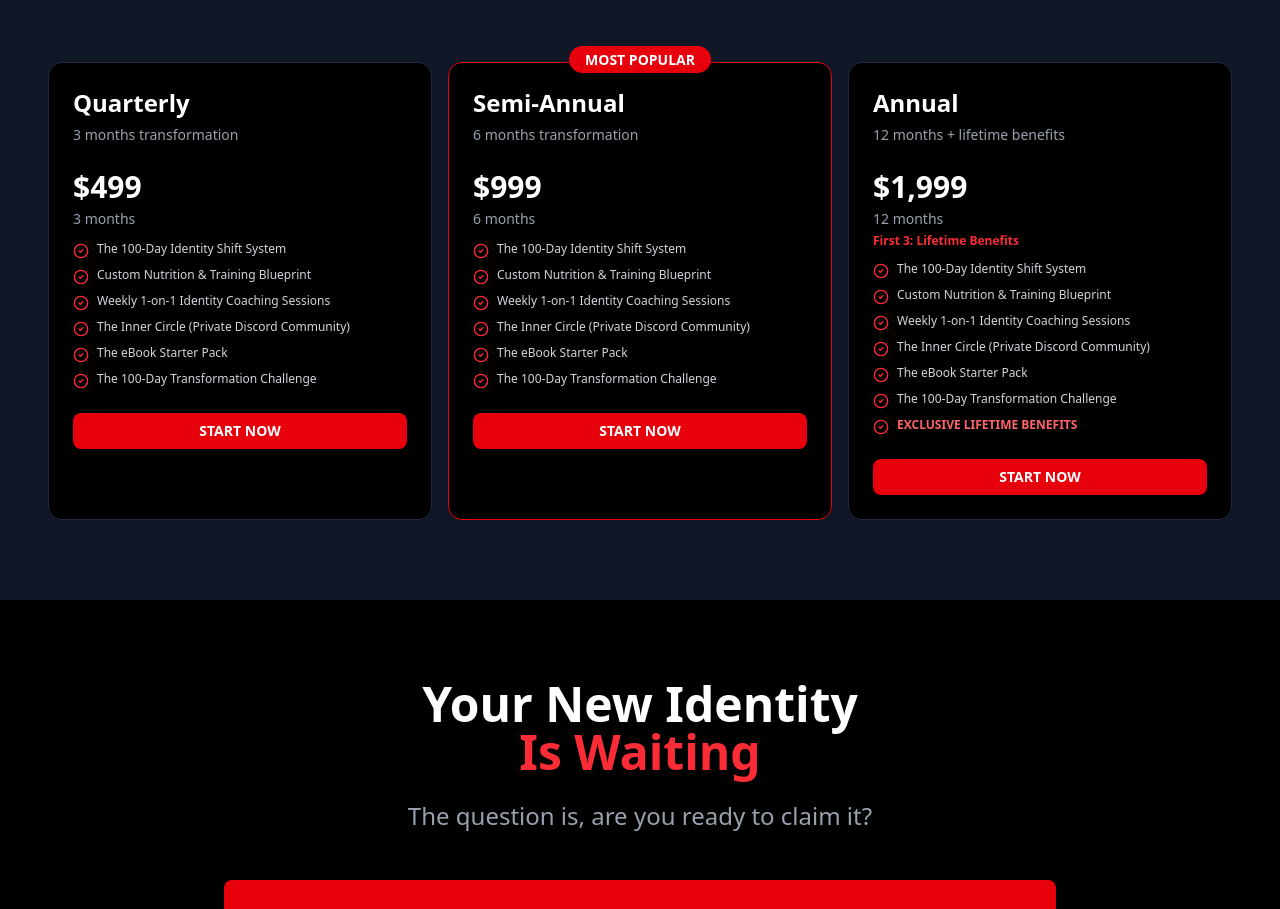
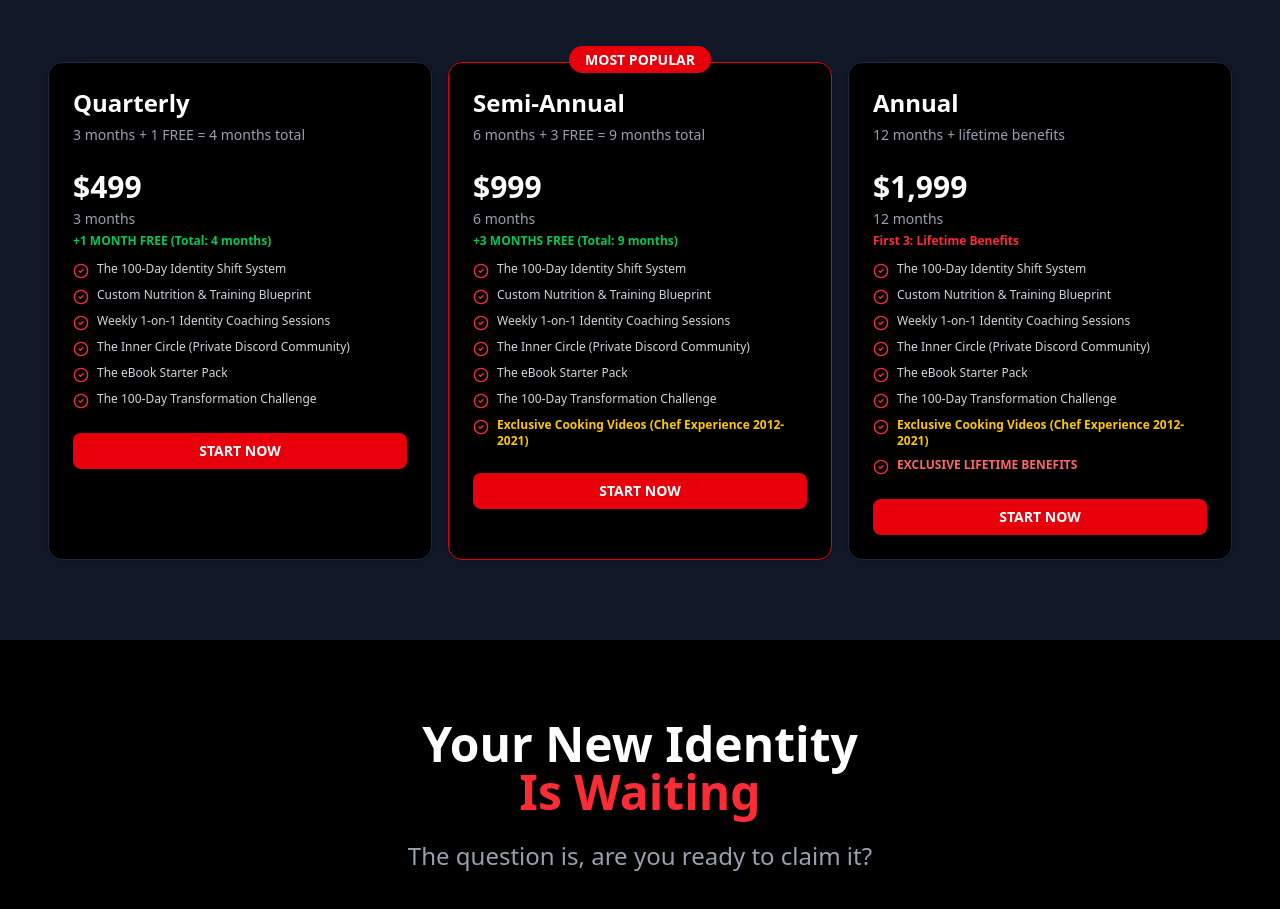
Before and after one commit to AdrianoDRJB/Transform-method, a React (Vite) app: page /identity in a window 1280 px wide. Shown: the part 5260-6169 px from the top of the page. Built offline with nearby package versions, Linux system fonts and the light colour scheme.

Commit message:
Add bonus months and exclusive cooking videos to pricing plans

```diff
--- a/src/components/TheIdentity.jsx
+++ b/src/components/TheIdentity.jsx
@@ -356,12 +356,13 @@ function TheIdentity() {
             <Card className="bg-black border-gray-800 hover:border-red-600 transition-all">
               <CardHeader>
                 <CardTitle className="text-white text-2xl">Quarterly</CardTitle>
-                <CardDescription className="text-gray-400">3 months transformation</CardDescription>
+                <CardDescription className="text-gray-400">3 months + 1 FREE = 4 months total</CardDescription>
               </CardHeader>
               <CardContent>
                 <div className="mb-6">
                   <p className="text-3xl font-black text-white mb-1">$499</p>
-                  <p className="text-gray-400 text-sm mb-3">3 months</p>
+                  <p className="text-gray-400 text-sm mb-1">3 months</p>
+                  <p className="text-green-500 text-xs font-bold mb-3">+1 MONTH FREE (Total: 4 months)</p>
                   <ul className="space-y-2 text-xs text-gray-300">
                     <li className="flex items-start gap-2">
                       <CheckCircle2 className="h-4 w-4 text-red-500 flex-shrink-0 mt-0.5" />
@@ -404,12 +405,13 @@ function TheIdentity() {
               </div>
               <CardHeader>
                 <CardTitle className="text-white text-2xl">Semi-Annual</CardTitle>
-                <CardDescription className="text-gray-400">6 months transformation</CardDescription>
+                <CardDescription className="text-gray-400">6 months + 3 FREE = 9 months total</CardDescription>
               </CardHeader>
               <CardContent>
                 <div className="mb-6">
                   <p className="text-3xl font-black text-white mb-1">$999</p>
-                  <p className="text-gray-400 text-sm mb-3">6 months</p>
+                  <p className="text-gray-400 text-sm mb-1">6 months</p>
+                  <p className="text-green-500 text-xs font-bold mb-3">+3 MONTHS FREE (Total: 9 months)</p>
                   <ul className="space-y-2 text-xs text-gray-300">
                     <li className="flex items-start gap-2">
                       <CheckCircle2 className="h-4 w-4 text-red-500 flex-shrink-0 mt-0.5" />
@@ -434,6 +436,10 @@ function TheIdentity() {
                     <li className="flex items-start gap-2">
                       <CheckCircle2 className="h-4 w-4 text-red-500 flex-shrink-0 mt-0.5" />
                       <span>The 100-Day Transformation Challenge</span>
+                    </li>
+                    <li className="flex items-start gap-2">
+                      <CheckCircle2 className="h-4 w-4 text-red-500 flex-shrink-0 mt-0.5" />
+                      <span className="font-bold text-yellow-400">Exclusive Cooking Videos (Chef Experience 2012-2021)</span>
                     </li>
                   </ul>
                 </div>
@@ -483,6 +489,10 @@ function TheIdentity() {
                     </li>
                     <li className="flex items-start gap-2">
                       <CheckCircle2 className="h-4 w-4 text-red-500 flex-shrink-0 mt-0.5" />
+                      <span className="font-bold text-yellow-400">Exclusive Cooking Videos (Chef Experience 2012-2021)</span>
+                    </li>
+                    <li className="flex items-start gap-2">
+                      <CheckCircle2 className="h-4 w-4 text-red-500 flex-shrink-0 mt-0.5" />
                       <span className="font-bold text-red-400">EXCLUSIVE LIFETIME BENEFITS</span>
                     </li>
                   </ul>
```
